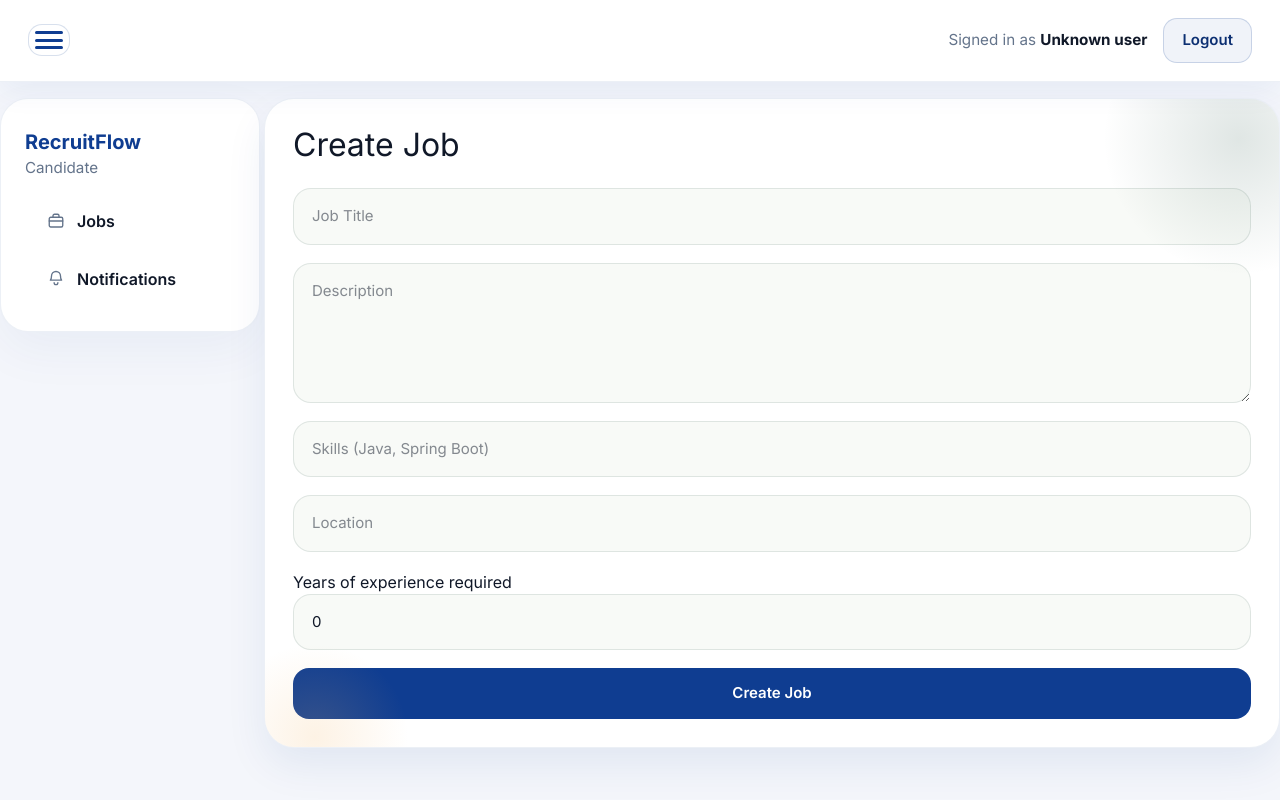
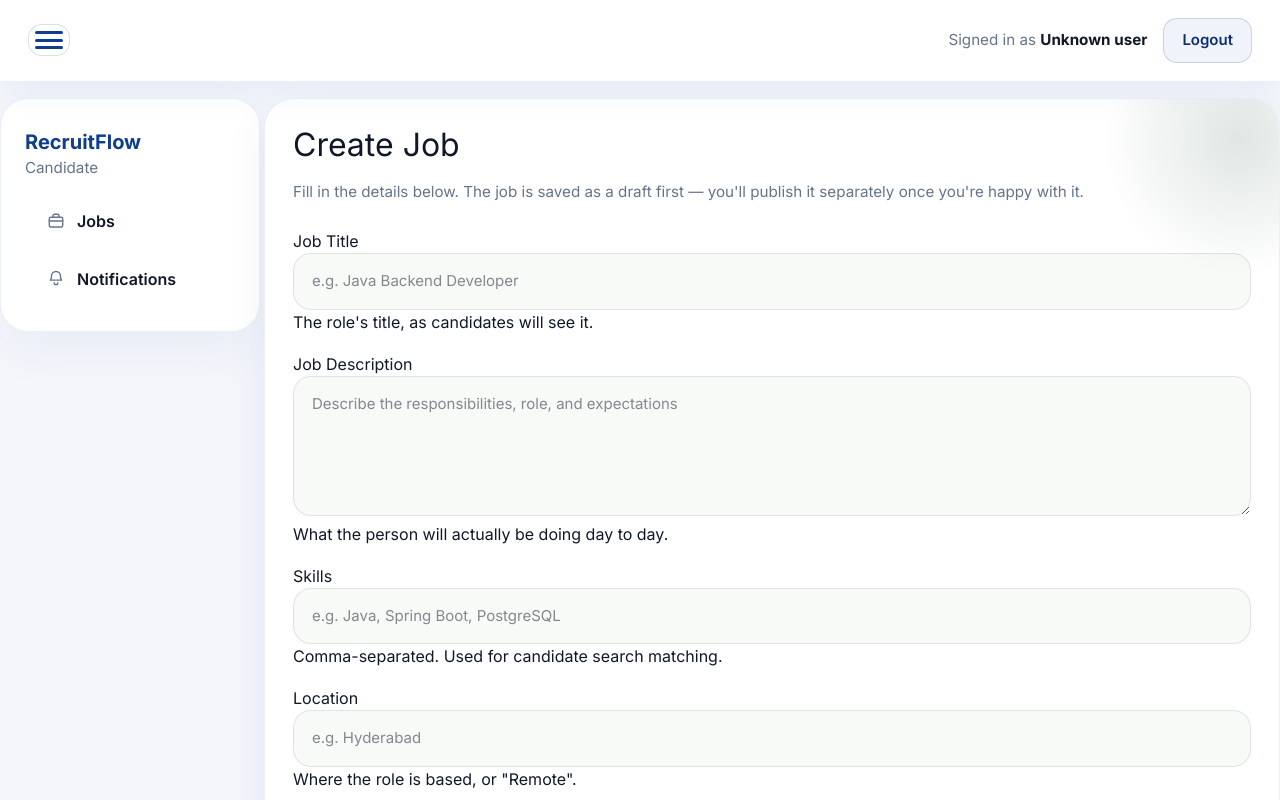
Before and after one commit to prasadgeethika/RecruitFlow, a React (Vite) app in the folder frontend/: page /dashboard/create-job in a window 1280 px wide. Shown: the top 800 px of the page. Built offline with nearby package versions, Linux system fonts and the light colour scheme; sample sign-in values are in the browser's storage.

Commit message:
feat: improve job creation and browsing UX

```diff
--- a/frontend/src/pages/CreateJobPage.tsx
+++ b/frontend/src/pages/CreateJobPage.tsx
@@ -12,6 +12,8 @@ export default function CreateJobPage() {
     const [experienceRequired, setExperienceRequired] = useState(0);
 
     const [createdJobId, setCreatedJobId] = useState<number | null>(null);
+    const [submitting, setSubmitting] = useState(false);
+    const [publishing, setPublishing] = useState(false);
     const [message, setMessage] = useState("");
     const [error, setError] = useState("");
 
@@ -27,6 +29,13 @@ export default function CreateJobPage() {
         e.preventDefault();
         setMessage("");
         setError("");
+
+        if (!title || !description || !skills || !location) {
+            setError("Please fill in the title, description, skills, and location before creating the job.");
+            return;
+        }
+
+        setSubmitting(true);
 
         try {
             const response = await api.post("/jobs", {
@@ -44,6 +53,8 @@ export default function CreateJobPage() {
             );
         } catch (err) {
             setError(getErrorMessage(err));
+        } finally {
+            setSubmitting(false);
         }
     };
 
@@ -51,6 +62,7 @@ export default function CreateJobPage() {
         if (createdJobId == null) return;
 
         setError("");
+        setPublishing(true);
 
         try {
             await api.put(`/jobs/${createdJobId}/open`);
@@ -59,6 +71,8 @@ export default function CreateJobPage() {
             resetForm();
         } catch (err) {
             setError(getErrorMessage(err));
+        } finally {
+            setPublishing(false);
         }
     };
 
@@ -66,47 +80,80 @@ export default function CreateJobPage() {
         <div className="page">
             <div className="card">
                 <h2>Create Job</h2>
+                <p className="job-subtitle">
+                    Fill in the details below. The job is saved as a draft first — you'll publish it
+                    separately once you're happy with it.
+                </p>
 
                 <form className="auth-form" onSubmit={handleSubmit}>
+                    <div className="field">
+                        <label className="field-label-text" htmlFor="job-title">Job Title</label>
                         <input
-                        placeholder="Job Title"
+                            id="job-title"
+                            placeholder="e.g. Java Backend Developer"
                             value={title}
                             onChange={(e) => setTitle(e.target.value)}
                         />
+                        <p className="field-hint">The role's title, as candidates will see it.</p>
+                    </div>
+
+                    <div className="field">
+                        <label className="field-label-text" htmlFor="job-description">Job Description</label>
                         <textarea
-                        placeholder="Description"
+                            id="job-description"
+                            placeholder="Describe the responsibilities, role, and expectations"
                             value={description}
                             onChange={(e) => setDescription(e.target.value)}
                         />
+                        <p className="field-hint">What the person will actually be doing day to day.</p>
+                    </div>
+
+                    <div className="field">
+                        <label className="field-label-text" htmlFor="job-skills">Skills</label>
                         <input
-                        placeholder="Skills (Java, Spring Boot)"
+                            id="job-skills"
+                            placeholder="e.g. Java, Spring Boot, PostgreSQL"
                             value={skills}
                             onChange={(e) => setSkills(e.target.value)}
                         />
+                        <p className="field-hint">Comma-separated. Used for candidate search matching.</p>
+                    </div>
+
+                    <div className="field">
+                        <label className="field-label-text" htmlFor="job-location">Location</label>
                         <input
-                        placeholder="Location"
+                            id="job-location"
+                            placeholder="e.g. Hyderabad"
                             value={location}
                             onChange={(e) => setLocation(e.target.value)}
                         />
-                    <label className="field-label">
-                        Years of experience required
+                        <p className="field-hint">Where the role is based, or "Remote".</p>
+                    </div>
+
+                    <div className="field">
+                        <label className="field-label-text" htmlFor="job-experience">Years of Experience Required</label>
                         <input
+                            id="job-experience"
                             type="number"
-                            placeholder="Enter years of experience"
                             value={experienceRequired}
                             onChange={(e) => setExperienceRequired(Number(e.target.value))}
                             min={0}
                         />
-                    </label>
+                        <p className="field-hint">Minimum years of relevant experience a candidate should have.</p>
+                    </div>
 
-                    <button type="submit" disabled={createdJobId !== null}>
-                        Create Job
+                    <button type="submit" disabled={submitting || createdJobId !== null}>
+                        {submitting ? "Creating..." : "Create Job"}
                     </button>
                 </form>
 
                 {createdJobId !== null && (
-                    <button onClick={() => void publishJob()} className="publish-btn">
-                        Publish Job
+                    <button
+                        onClick={() => void publishJob()}
+                        className="publish-btn"
+                        disabled={publishing}
+                    >
+                        {publishing ? "Publishing..." : "Publish Job"}
                     </button>
                 )}
 
--- a/frontend/src/pages/JobsPage.tsx
+++ b/frontend/src/pages/JobsPage.tsx
@@ -40,6 +40,8 @@ export default function JobsPage() {
   const [applyingId, setApplyingId] = useState<number | null>(null);
   const [busyJobId, setBusyJobId] = useState<number | null>(null);
   const [appliedJobIds, setAppliedJobIds] = useState<number[]>([]);
+  const [openApplyJobId, setOpenApplyJobId] = useState<number | null>(null);
+  const [coverLetterDraft, setCoverLetterDraft] = useState('');
 
   const [message, setMessage] = useState('');
   const [error, setError] = useState('');
@@ -87,7 +89,7 @@ export default function JobsPage() {
     }
   };
 
-  const apply = async (job: Job) => {
+  const apply = async (job: Job, coverLetter: string) => {
     if (userId === null) {
       setError('Please login again.');
       return;
@@ -106,11 +108,13 @@ export default function JobsPage() {
       await api.post('/applications', {
         candidateId: userId,
         jobId: job.id,
-        coverLetter: '',
+        coverLetter,
       });
 
       setAppliedJobIds((current) => [...current, job.id]);
       setMessage(`Successfully applied for "${job.title}".`);
+      setOpenApplyJobId(null);
+      setCoverLetterDraft('');
     } catch (err) {
       const errorMessage = getErrorMessage(err);
       if (errorMessage.toLowerCase().includes('already')) {
@@ -270,19 +274,52 @@ export default function JobsPage() {
                       ))}
                     </div>
 
+                    {openApplyJobId === job.id && (
+                        <div className="field apply-form">
+                          <label className="field-label-text" htmlFor={`cover-letter-${job.id}`}>
+                            Cover letter (optional)
+                          </label>
+                          <textarea
+                              id={`cover-letter-${job.id}`}
+                              placeholder="Tell the recruiter why you're a good fit for this role"
+                              value={coverLetterDraft}
+                              onChange={(e) => setCoverLetterDraft(e.target.value)}
+                          />
+                          <div className="apply-form-actions">
+                            <button
+                                type="button"
+                                disabled={applyingId === job.id}
+                                onClick={() => void apply(job, coverLetterDraft)}
+                            >
+                              {applyingId === job.id ? 'Submitting...' : 'Submit Application'}
+                            </button>
+                            <button
+                                type="button"
+                                className="secondary"
+                                disabled={applyingId === job.id}
+                                onClick={() => {
+                                  setOpenApplyJobId(null);
+                                  setCoverLetterDraft('');
+                                }}
+                            >
+                              Cancel
+                            </button>
+                          </div>
+                        </div>
+                    )}
+
                     <div className="job-card-footer">
                       <span className="job-posted">Posted recently</span>
                       <div className="action-group">
-                        {role === 'CANDIDATE' && (
+                        {role === 'CANDIDATE' && openApplyJobId !== job.id && (
                             <button
                                 disabled={alreadyApplied || applyingId === job.id}
-                                onClick={() => void apply(job)}
+                                onClick={() => {
+                                  setOpenApplyJobId(job.id);
+                                  setCoverLetterDraft('');
+                                }}
                             >
-                              {alreadyApplied
-                                  ? 'Applied'
-                                  : applyingId === job.id
-                                      ? 'Applying...'
-                                      : 'Apply'}
+                              {alreadyApplied ? 'Applied' : 'Apply'}
                             </button>
                         )}
                         {role === 'RECRUITER' && job.recruiterId === userId && (
```
Lines whose indentation alone changed are shown as unchanged.
